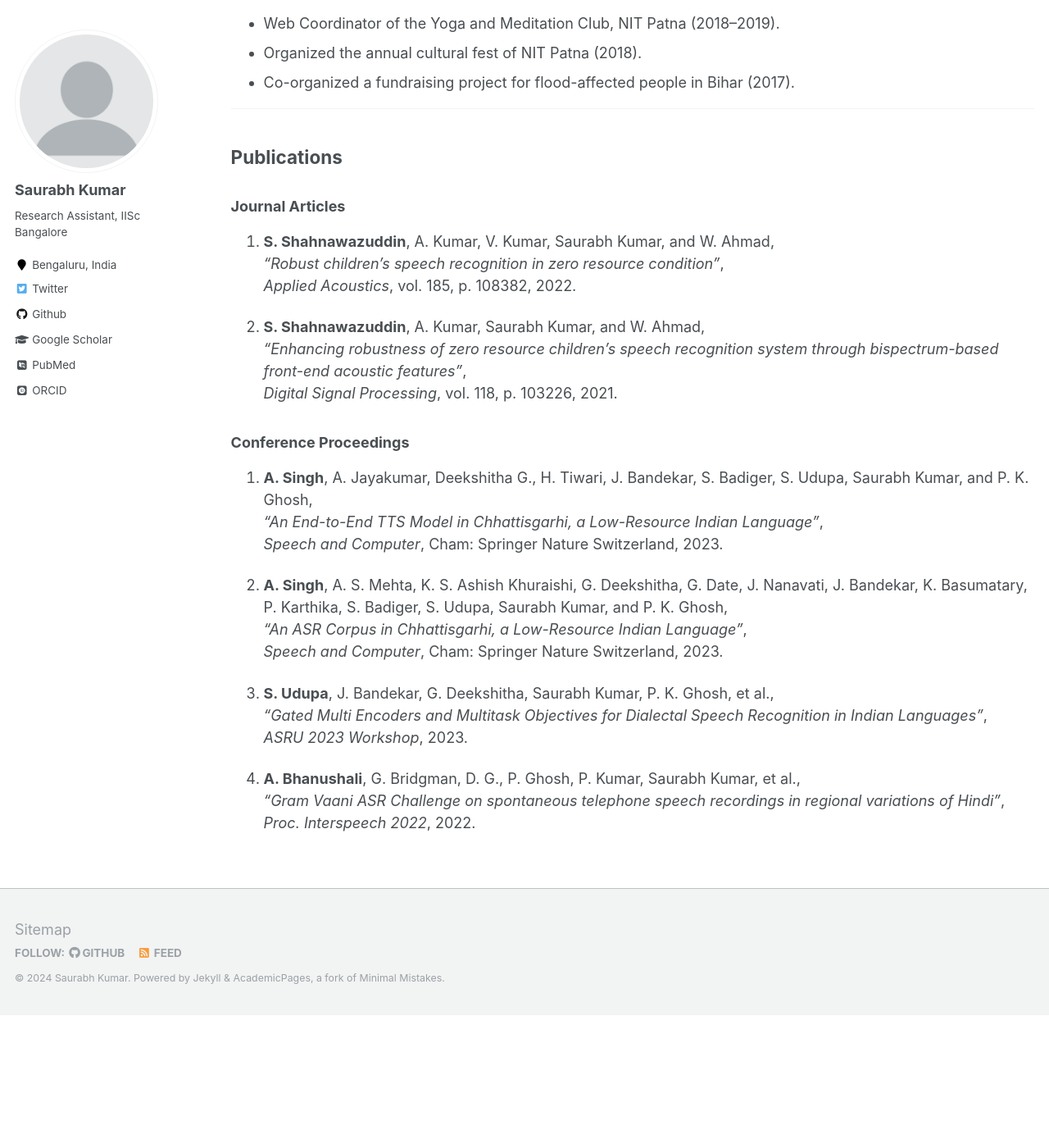
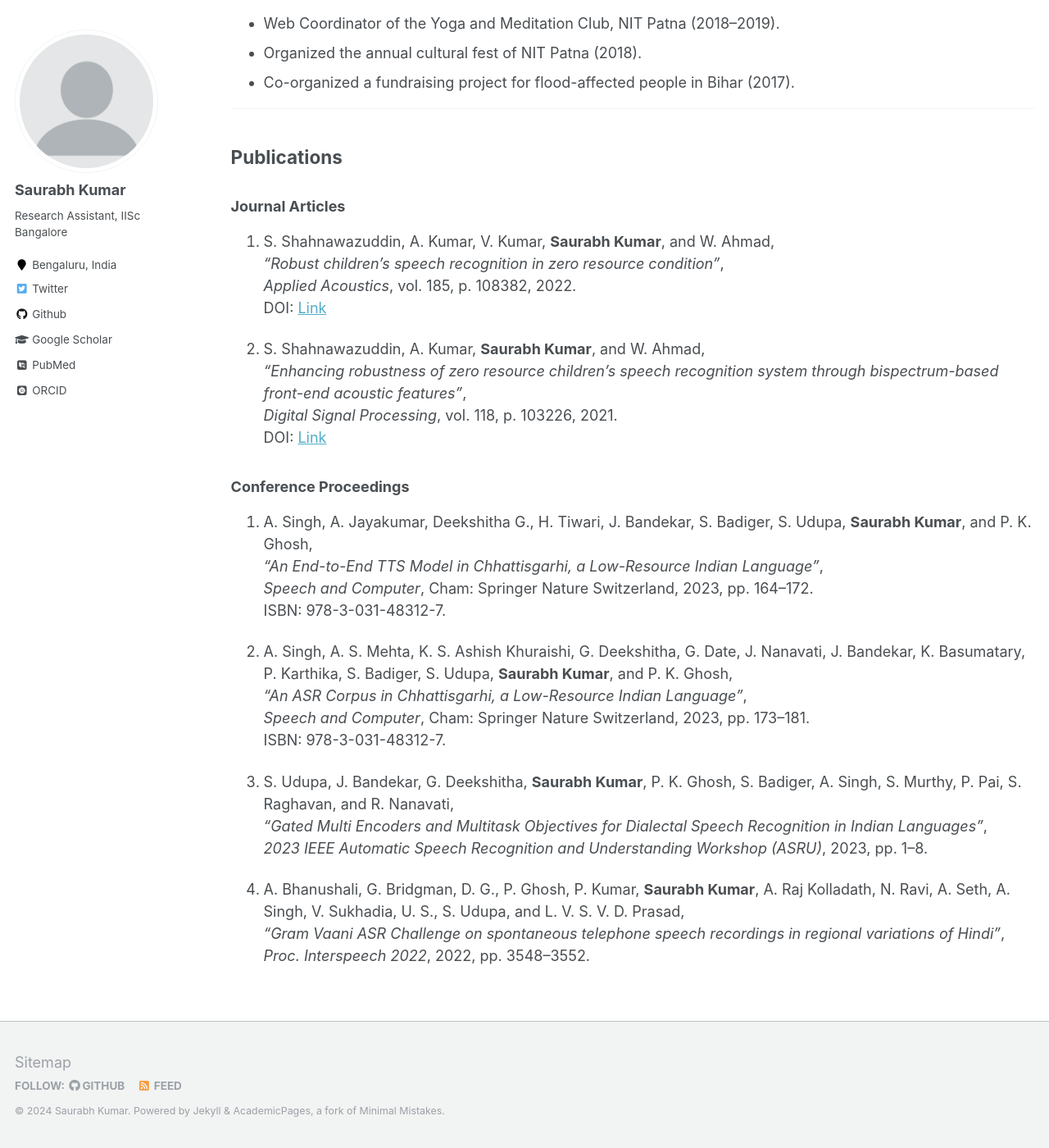
Before and after one commit to saurabhk0317/saurabhk0317.github.io, a Jekyll site: the page built from _pages/cv.md, in a window 1280 px wide and 1400 px high, scrolled down 2611 px. Shown: the whole window at 82% size. Built offline with Jekyll 4.4.1, drawn with Linux system fonts in a browser that asks for light colours; some web fonts are replaced; before the commit the page ends 3849 px from its top, so only the background shows below that.

Commit message:
_pages/cv.md

```diff
--- a/_pages/cv.md
+++ b/_pages/cv.md
@@ -94,28 +94,32 @@ May 2019 – June 2019
 
 ### Journal Articles
 
-1. **S. Shahnawazuddin**, A. Kumar, V. Kumar, Saurabh Kumar, and W. Ahmad,
+1. S. Shahnawazuddin, A. Kumar, V. Kumar, **Saurabh Kumar**, and W. Ahmad,
    *"Robust children’s speech recognition in zero resource condition"*,
    *Applied Acoustics*, vol. 185, p. 108382, 2022.
+   DOI: [Link](https://doi.org/10.1016/j.apacoust.2021.108382)
 
-2. **S. Shahnawazuddin**, A. Kumar, Saurabh Kumar, and W. Ahmad,
+2. S. Shahnawazuddin, A. Kumar, **Saurabh Kumar**, and W. Ahmad,
    *"Enhancing robustness of zero resource children’s speech recognition system through bispectrum-based front-end acoustic features"*,
    *Digital Signal Processing*, vol. 118, p. 103226, 2021.
+   DOI: [Link](https://doi.org/10.1016/j.dsp.2021.103226)
 
 ### Conference Proceedings
 
-1. **A. Singh**, A. Jayakumar, Deekshitha G., H. Tiwari, J. Bandekar, S. Badiger, S. Udupa, Saurabh Kumar, and P. K. Ghosh,
+1. A. Singh, A. Jayakumar, Deekshitha G., H. Tiwari, J. Bandekar, S. Badiger, S. Udupa, **Saurabh Kumar**, and P. K. Ghosh,
    *"An End-to-End TTS Model in Chhattisgarhi, a Low-Resource Indian Language"*,
-   *Speech and Computer*, Cham: Springer Nature Switzerland, 2023.
+   *Speech and Computer*, Cham: Springer Nature Switzerland, 2023, pp. 164–172.
+   ISBN: 978-3-031-48312-7.
 
-2. **A. Singh**, A. S. Mehta, K. S. Ashish Khuraishi, G. Deekshitha, G. Date, J. Nanavati, J. Bandekar, K. Basumatary, P. Karthika, S. Badiger, S. Udupa, Saurabh Kumar, and P. K. Ghosh,
+2. A. Singh, A. S. Mehta, K. S. Ashish Khuraishi, G. Deekshitha, G. Date, J. Nanavati, J. Bandekar, K. Basumatary, P. Karthika, S. Badiger, S. Udupa, **Saurabh Kumar**, and P. K. Ghosh,
    *"An ASR Corpus in Chhattisgarhi, a Low-Resource Indian Language"*,
-   *Speech and Computer*, Cham: Springer Nature Switzerland, 2023.
+   *Speech and Computer*, Cham: Springer Nature Switzerland, 2023, pp. 173–181.
+   ISBN: 978-3-031-48312-7.
 
-3. **S. Udupa**, J. Bandekar, G. Deekshitha, Saurabh Kumar, P. K. Ghosh, et al.,
+3. S. Udupa, J. Bandekar, G. Deekshitha, **Saurabh Kumar**, P. K. Ghosh, S. Badiger, A. Singh, S. Murthy, P. Pai, S. Raghavan, and R. Nanavati,
    *"Gated Multi Encoders and Multitask Objectives for Dialectal Speech Recognition in Indian Languages"*,
-   *ASRU 2023 Workshop*, 2023.
+   *2023 IEEE Automatic Speech Recognition and Understanding Workshop (ASRU)*, 2023, pp. 1–8.
 
-4. **A. Bhanushali**, G. Bridgman, D. G., P. Ghosh, P. Kumar, Saurabh Kumar, et al.,
+4. A. Bhanushali, G. Bridgman, D. G., P. Ghosh, P. Kumar, **Saurabh Kumar**, A. Raj Kolladath, N. Ravi, A. Seth, A. Singh, V. Sukhadia, U. S., S. Udupa, and L. V. S. V. D. Prasad,
    *"Gram Vaani ASR Challenge on spontaneous telephone speech recordings in regional variations of Hindi"*,
-   *Proc. Interspeech 2022*, 2022.
+   *Proc. Interspeech 2022*, 2022, pp. 3548–3552.
```
